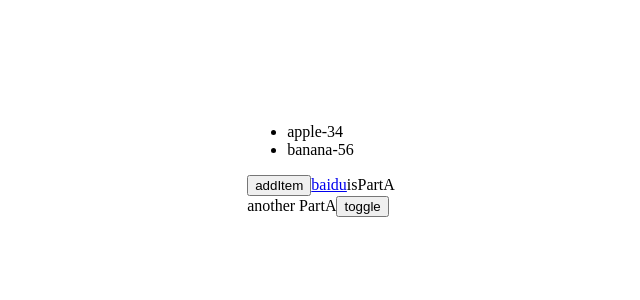
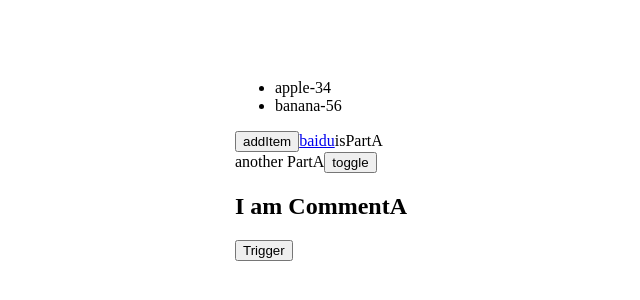
Before and after one commit to yeshrb/vue-test, a Vue app: page / in a window 1280 px wide. Shown: the part 246-546 px from the top of the page, without its empty margins (319-959 px from the left). Built offline with nearby package versions, Linux system fonts and the light colour scheme.

Commit message:
自定义事件绑定

```diff
--- a/src/App.vue
+++ b/src/App.vue
@@ -11,14 +11,22 @@
      <a v-show="isPartA">another PartA</a>
 
     <button @click="toggle">toggle</button>
+
+    <ComA @my-event="onMyEvent"> </ComA>
+
+
   </div>
 </template>
 
 <script>
 import HelloWorld from '@/components/HelloWorld'
-import  Vue  from 'vue';
+import  Vue  from 'vue'
+import ComA from '@/components/comA'
 export default {
-
+  components:{
+    ComA,
+    HelloWorld
+  },
    data () {
     return {
       hello : '<span> hello</span>',
@@ -42,9 +50,7 @@ export default {
       }
     }
   },
-  components : {
-    HelloWorld,
-  },
+
   methods :{
     addItem() {
       Vue.set(this.list,2,{
@@ -54,6 +60,9 @@ export default {
     },
     toggle() {
       this.isPartA = !this.isPartA
+    },
+    onMyEvent(e) {
+      console.log(e)
     }
   }
 }
--- /dev/null
+++ b/src/components/comA.vue
@@ -0,0 +1,21 @@
+
+<template>
+  <div>
+      <h2>I am CommentA</h2>
+      <button @click = "triggleEvent">Trigger</button>
+  </div>
+</template>
+<script>
+export default {
+    data() {
+        return {
+            message:'hello'
+        }
+    },
+  methods:{
+      triggleEvent() {
+          this.$emit('my-event',this.message)
+      }
+  }
+}
+</script>
```
